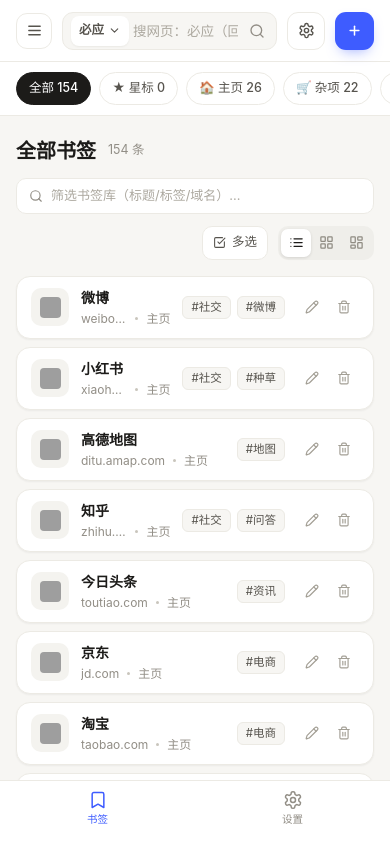
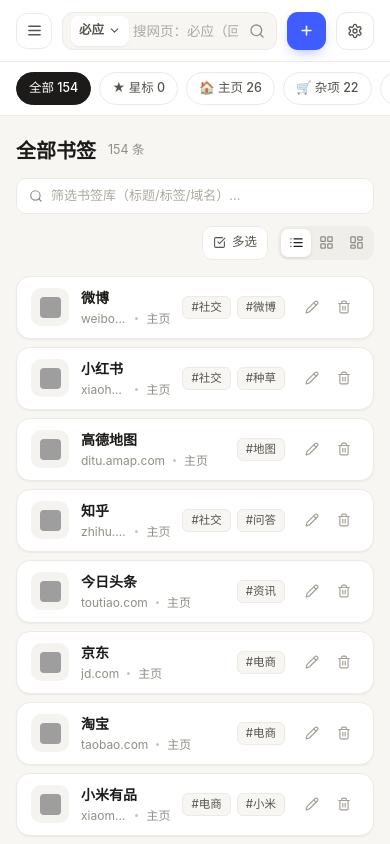
Before and after one commit to lyx0717/my-collection, a React (Vite) app: page /#/ in a window 390 px wide. Built offline with nearby package versions, Linux system fonts and the light colour scheme; grey boxes are pictures that could not be loaded.

Commit message:
顶栏设置按钮靠右独立布局；删除移动端底部 tab 栏

```diff
--- a/src/components/Topbar.tsx
+++ b/src/components/Topbar.tsx
@@ -30,14 +30,6 @@ export default function Topbar({ onAdd, onOpenMenu }: TopbarProps) {
 
       <EngineSearchBox />
 
-      <Link
-        to="/settings"
-        aria-label="设置"
-        className="flex h-[38px] w-[38px] shrink-0 items-center justify-center rounded-[11px] border border-line bg-white text-ink2 transition-colors hover:border-line2 hover:bg-surface-2 hover:text-accent"
-      >
-        <Settings size={17} />
-      </Link>
-
       <button
         onClick={onAdd}
         className="flex h-[38px] shrink-0 items-center gap-1.5 rounded-[11px] bg-accent px-3 text-[13px] font-semibold text-white shadow-[0_6px_14px_-6px_rgba(62,92,255,.55)] transition-colors hover:bg-accent-ink sm:px-4"
@@ -45,6 +37,15 @@ export default function Topbar({ onAdd, onOpenMenu }: TopbarProps) {
         <Plus size={15} strokeWidth={2.4} />
         <span className="hidden sm:inline">添加书签</span>
       </button>
+
+      <Link
+        to="/settings"
+        aria-label="设置"
+        className="ml-auto flex h-[38px] shrink-0 items-center gap-1.5 rounded-[11px] border border-line bg-white px-2.5 text-[13px] font-medium text-ink2 transition-colors hover:border-line2 hover:bg-surface-2 hover:text-accent sm:px-3"
+      >
+        <Settings size={16} />
+        <span className="hidden sm:inline">设置</span>
+      </Link>
     </header>
   )
 }
--- a/src/pages/HomePage.tsx
+++ b/src/pages/HomePage.tsx
@@ -8,8 +8,6 @@ import {
   LayoutDashboard,
   Loader2,
   Plus,
-  Settings,
-  Bookmark as BookmarkIcon,
   Upload,
   X,
 } from 'lucide-react'
@@ -232,7 +230,7 @@ export default function HomePage() {
         />
 
         <main
-          className={`flex-1 overflow-y-auto px-4 pb-28 sm:px-6 lg:pb-10 ${
+          className={`flex-1 overflow-y-auto px-4 pb-10 sm:px-6 ${
             isGlass ? 'pt-0' : ''
           }`}
         >
@@ -528,24 +526,6 @@ export default function HomePage() {
             )}
           </div>
         </main>
-
-        {/* 手机底栏 */}
-        <nav className="flex h-[64px] shrink-0 border-t border-line bg-surface/95 pb-2 backdrop-blur lg:hidden">
-          <a
-            href="#/"
-            className="flex flex-1 flex-col items-center justify-center gap-0.5 text-[10.5px] font-medium text-accent"
-          >
-            <BookmarkIcon size={20} strokeWidth={1.8} />
-            书签
-          </a>
-          <a
-            href="#/settings"
-            className="flex flex-1 flex-col items-center justify-center gap-0.5 text-[10.5px] font-medium text-ink3"
-          >
-            <Settings size={20} strokeWidth={1.8} />
-            设置
-          </a>
-        </nav>
       </div>
 
       {modal?.mode === 'add' && (
```
